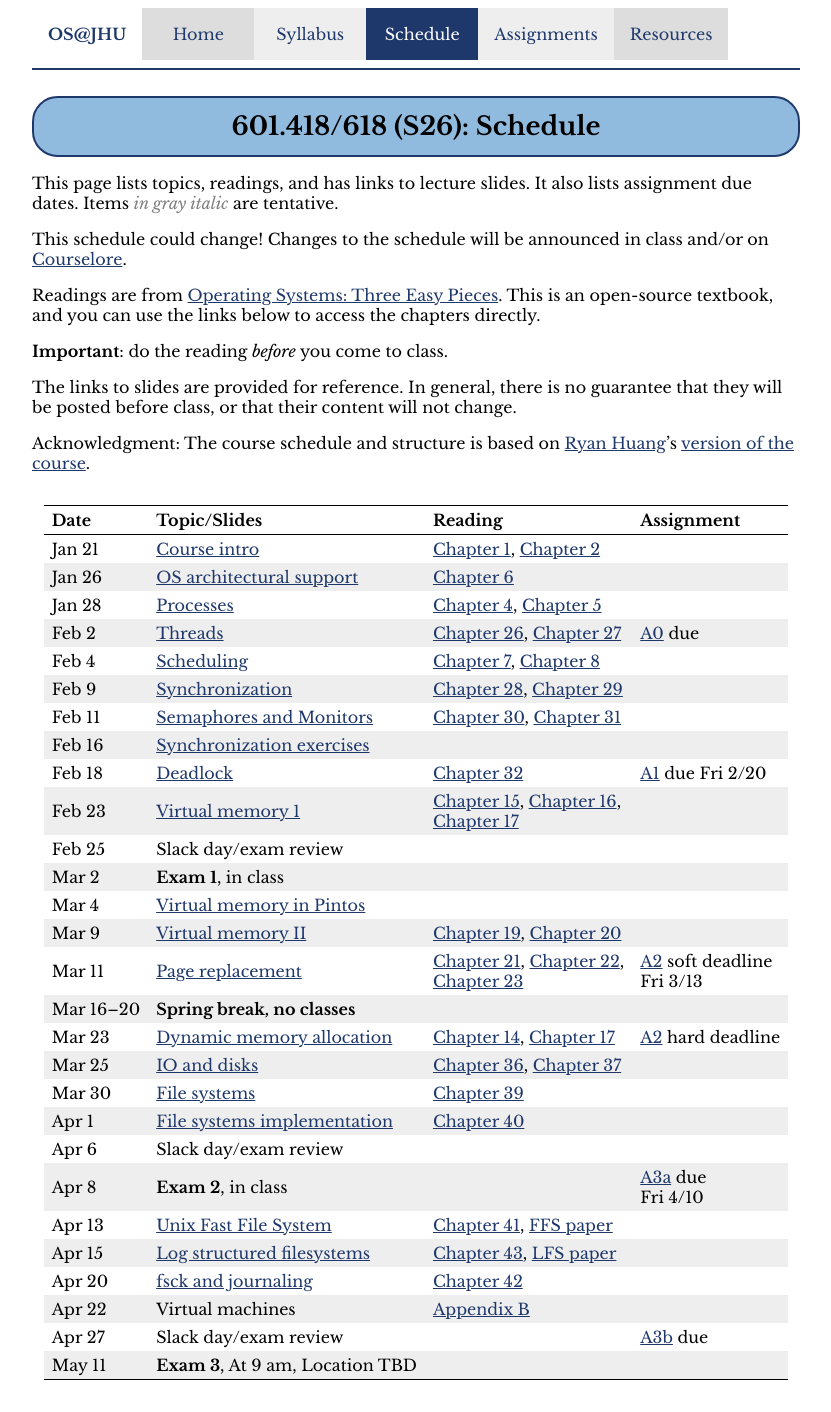
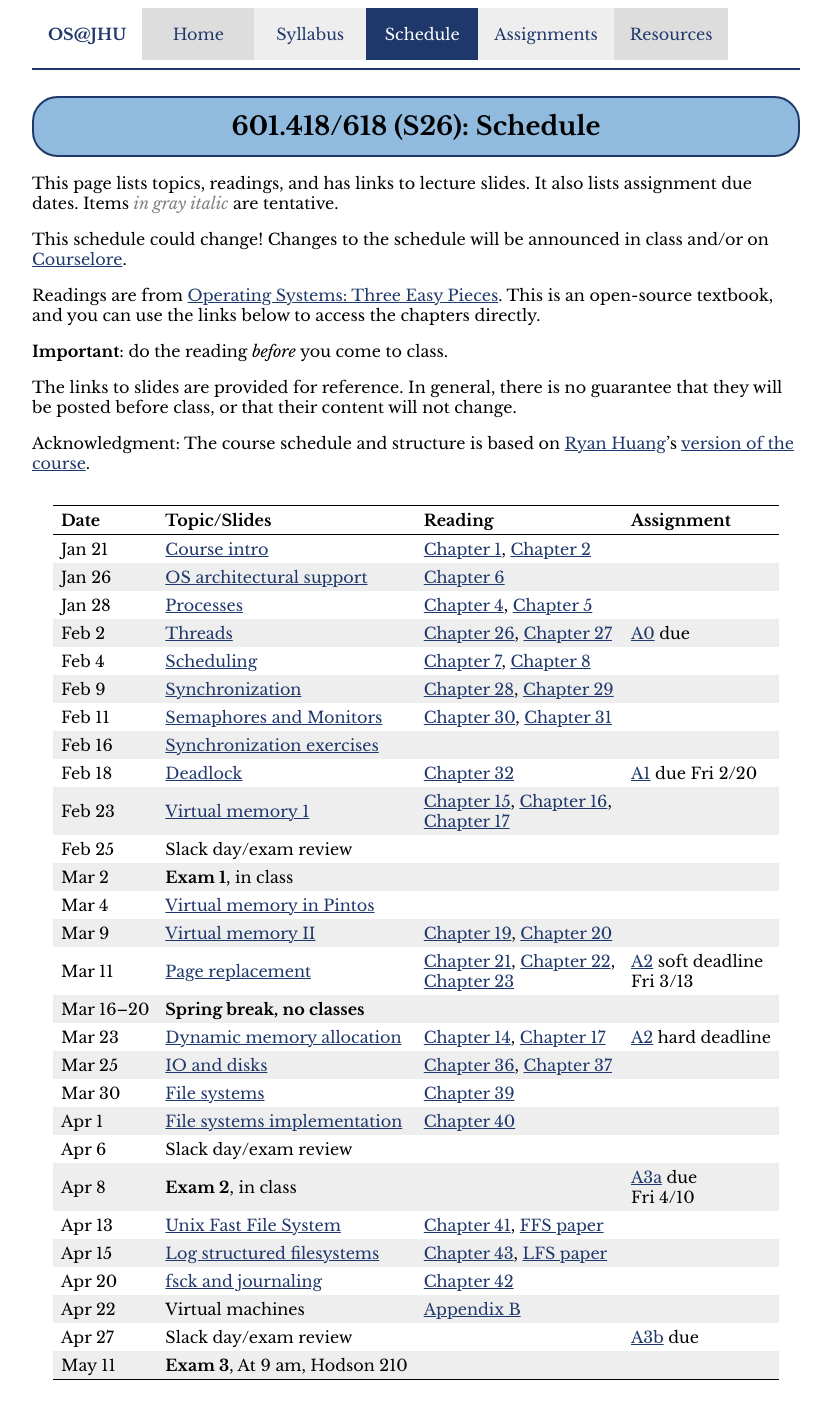
Before and after one commit to jhuopsys/spring2026, a Jekyll site: the page built from schedule.md, in a window 1280 px wide. Shown: the whole page, without its empty margins (224-1055 px from the left). Built offline with Jekyll 4.4.1, drawn with Linux system fonts in a browser that asks for light colours.

Commit message:
have location for Exam 3

```diff
--- a/schedule.csv
+++ b/schedule.csv
@@ -26,4 +26,4 @@ Apr 15,"Log structured filesystems",lectures/lecture18.pdf,,"[Chapter 43](http:/
 Apr 20,"fsck and journaling",lectures/lecture19.pdf,,"[Chapter 42](http://pages.cs.wisc.edu/~remzi/OSTEP/file-journaling.pdf)"
 Apr 22,"Virtual machines",,,"[Appendix B](http://pages.cs.wisc.edu/~remzi/OSTEP/vmm-intro.pdf)",
 Apr 27,"Slack day/exam review",,,,"[A3b](assign/assign03b.html) due"
-May 11,"**Exam 3**, At 9 am, Location TBD"
+May 11,"**Exam 3**, At 9 am, Hodson 210"
--- a/schedule.md
+++ b/schedule.md
@@ -55,4 +55,4 @@ Apr 15 | [Log structured filesystems](lectures/lecture18.pdf) | [Chapter 43](htt
 Apr 20 | [fsck and journaling](lectures/lecture19.pdf) | [Chapter 42](http://pages.cs.wisc.edu/~remzi/OSTEP/file-journaling.pdf) |
 Apr 22 | Virtual machines | [Appendix B](http://pages.cs.wisc.edu/~remzi/OSTEP/vmm-intro.pdf) |
 Apr 27 | Slack day/exam review |  | [A3b](assign/assign03b.html) due
-May 11 | **Exam 3**, At 9 am, Location TBD |  |
+May 11 | **Exam 3**, At 9 am, Hodson 210 |  |
```
